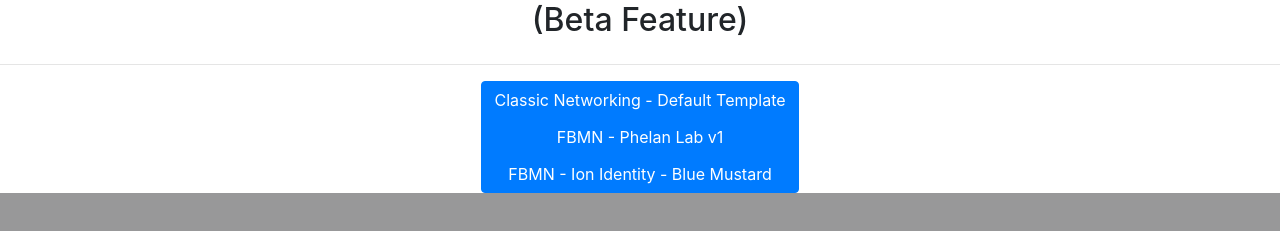
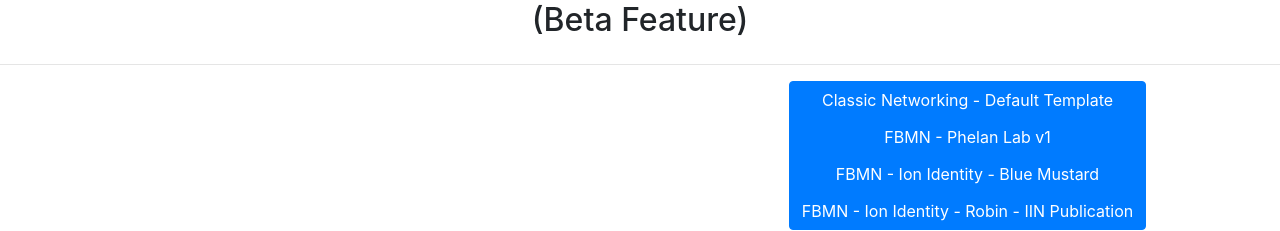
Before and after one commit to mwang87/GNPS_CytoscapeFormatting, a Flask app: page /dashboard in a window 1280 px wide. Shown: the part 1257-1488 px from the top of the page. Before the commit the page ends 1450 px from the top, so only its background shows below. Run offline with Flask 2, Linux system fonts and the light colour scheme; some libraries are stand-ins or nearby versions.

Commit message:
adding new template

```diff
--- a/code/templates/dashboard.html
+++ b/code/templates/dashboard.html
@@ -95,13 +95,14 @@
                   <a href="/process?task=((task))&style=FeatureNetwork_IonIdentityNetworks_BlueMustard.json" class="btn btn-primary">
                     FBMN - Ion Identity - Blue Mustard
                   </a>
+                  <a href="/process?task=((task))&style=FeatureNetwork_IonIdentityNetworks_Robin.json" class="btn btn-primary">
+                    FBMN - Ion Identity - Robin - IIN Publication
+                  </a>
+              </div>
               </div>
           </div>
           <div class="col-sm"></div>
         </div>
-
-
-
     </div>
 
 
--- a/code/views.py
+++ b/code/views.py
@@ -148,7 +148,7 @@ def process_ajax():
             metabotracker.molnetenhancer_wrapper(output_graphml_filename, output_graphml_filename, class_header="CF_superclass", class_name=super_classname)
             style_filename = "Styles/MolnetEnhancer_ChemicalClasses.json"
 
-
+    # Allowing the client to dynamically specify
     if "style" in request.values:
         putative_style_filename = os.path.join("Styles", os.path.basename(request.values["style"]))
         if os.path.isfile(putative_style_filename):
```
